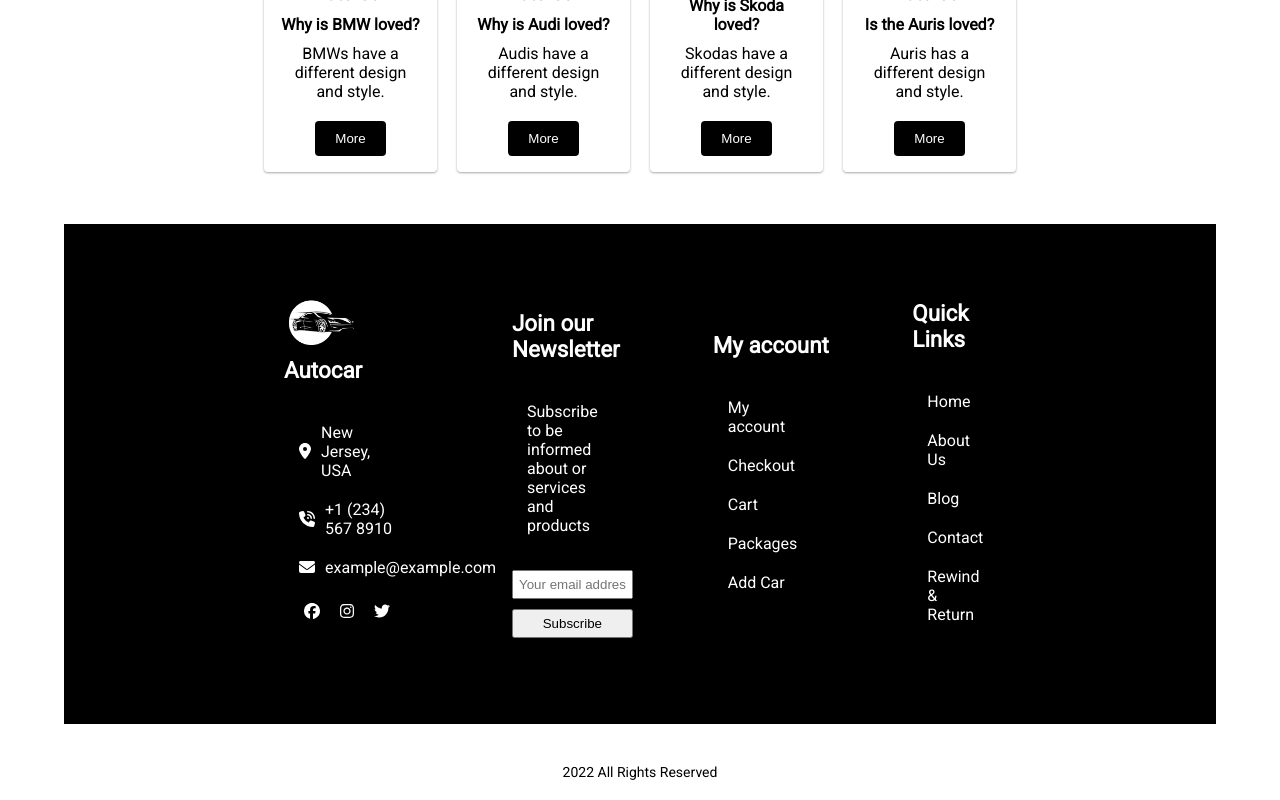
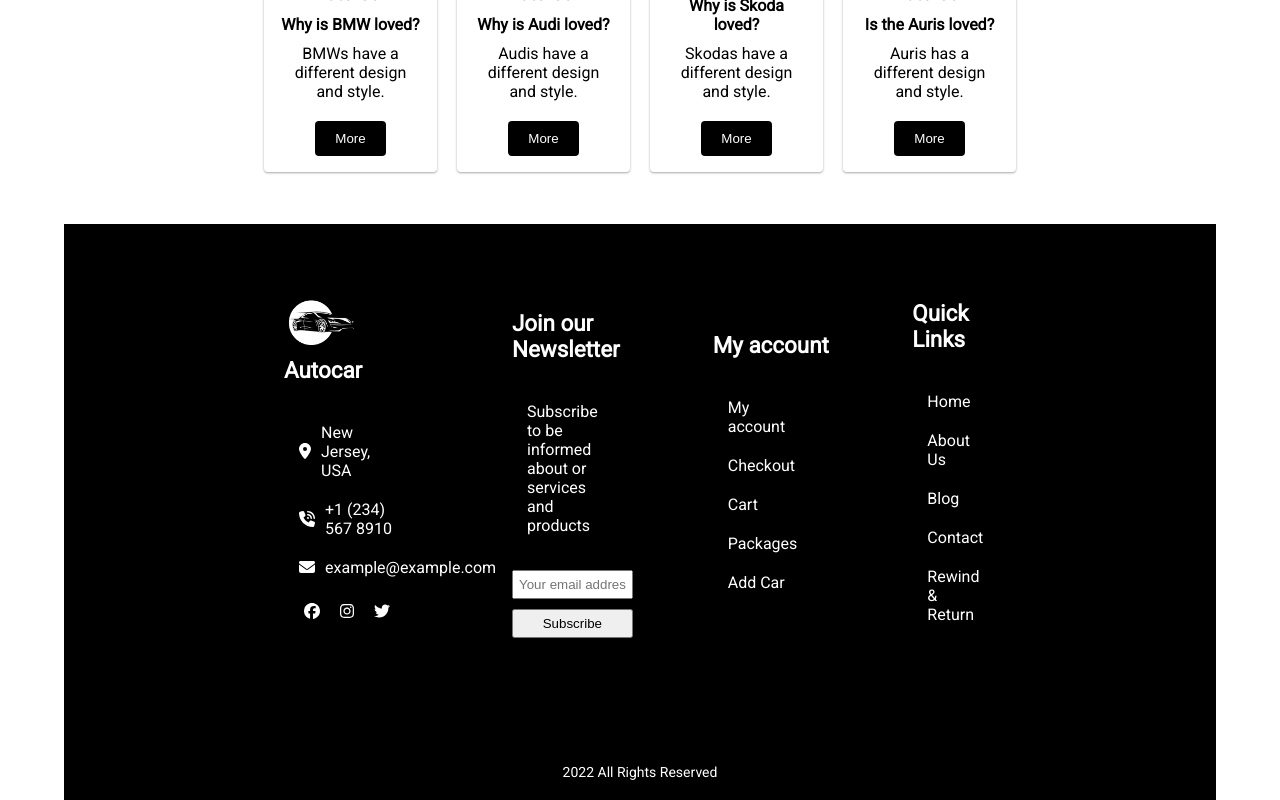
Before and after one commit to emilioff8822/proj-html-vuejs, a Vue app: page / in a window 1280 px wide. Shown: the part 3965-4765 px from the top of the page. Built offline with nearby package versions, Linux system fonts and the light colour scheme.

Commit message:
commit-header1-hv

```diff
--- a/src/components/Footer.vue
+++ b/src/components/Footer.vue
@@ -181,6 +181,10 @@ footer span {
   transition: transform 0.3s ease;
   color: gold;
 }
+.footer-bottom {
+  background-color: black;
+  color: white;
 
+}
 
 </style>
```
